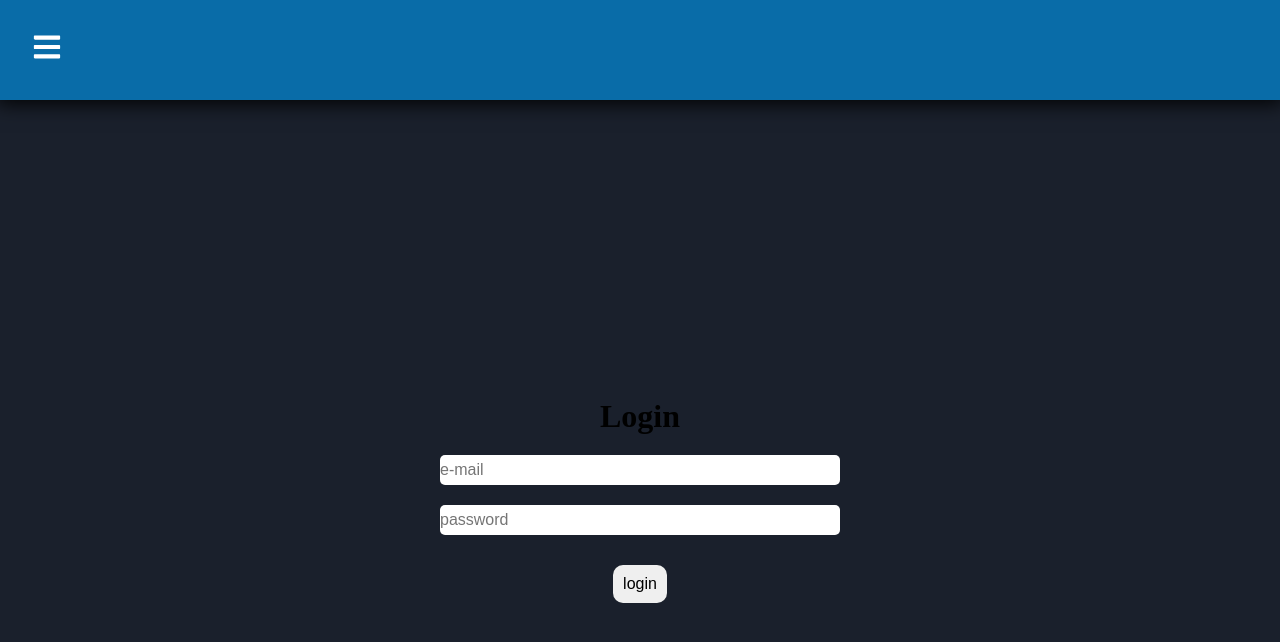
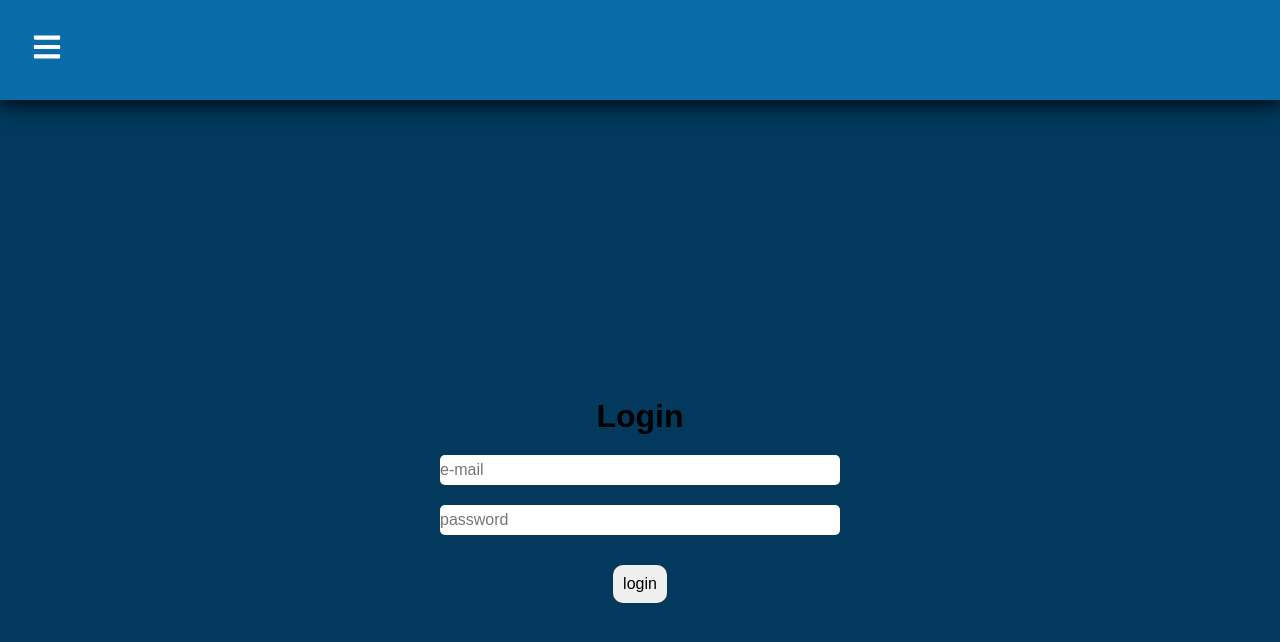
Before and after one commit to ViniciusBirreik/new_project, a React (Create React App) app: page / in a window 1280 px wide. Shown: the top 642 px of the page. Built offline with nearby package versions, Linux system fonts and the light colour scheme.

Commit message:
updating global styles

```diff
--- a/src/App.css
+++ b/src/App.css
@@ -2,10 +2,12 @@
     margin: 0;
     padding: 0;
     box-sizing: border-box;
+    font-family: Arial, Helvetica, sans-serif;
 }
 
 body {
     width: 100vw;
     height: 100vh;
-    background-color: #1a202c;
+    background-color: #02395C;
+    overflow-x: hidden;
 }
```
